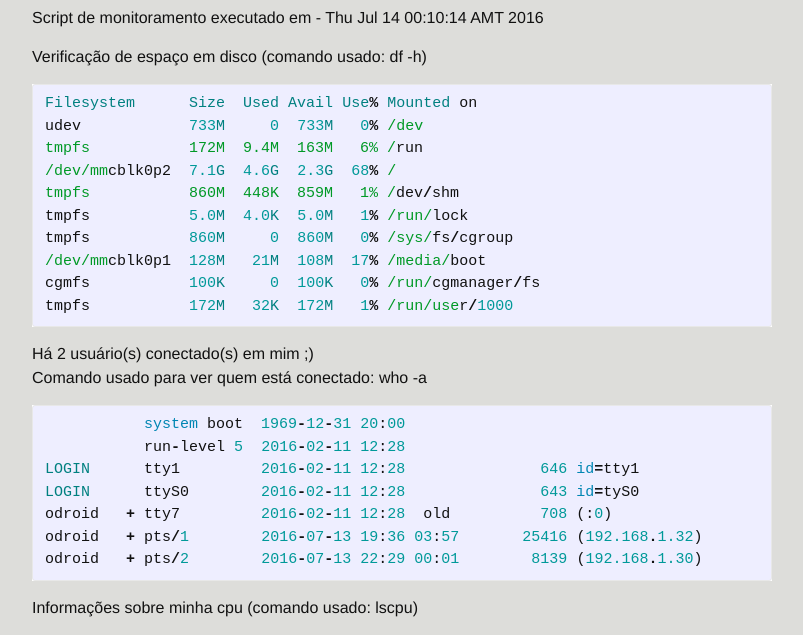
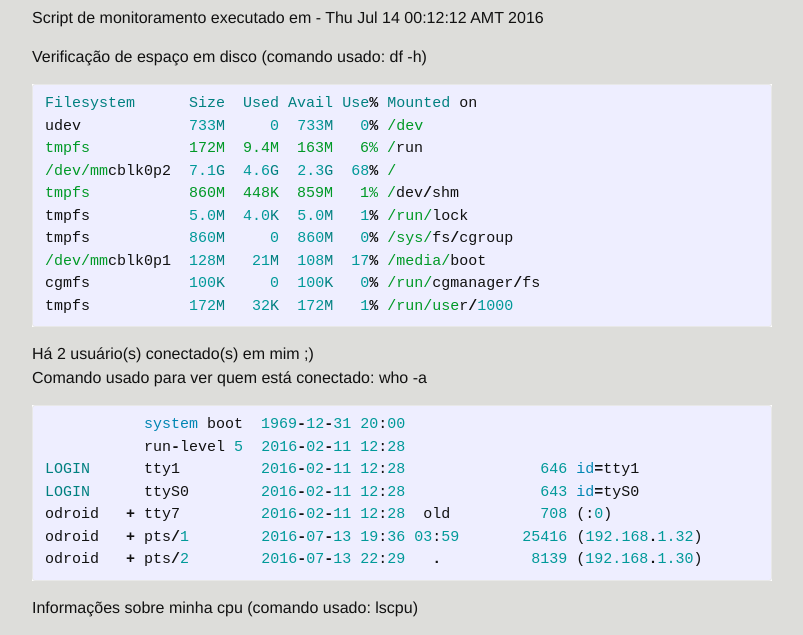
Before and after one commit to robsonneto5pi/odroid-br.github.io, a Jekyll site: the page built from _posts/2016-07-14-televator.markdown, in a window 1280 px wide and 1400 px high. Shown: the part 305-940 px from the top of the window, without its empty margins (238-1041 px from the left). Built offline with Jekyll 4.4.1, drawn with Linux system fonts in a browser that asks for light colours; some of the changed text lies outside the part shown; grey boxes are pictures that could not be loaded.

Commit message:
2016-07-14-televator.markdown

```diff
--- a/_posts/2016-07-14-televator.markdown
+++ b/_posts/2016-07-14-televator.markdown
@@ -5,9 +5,9 @@
 <br />
 Hello friends! Meu nome é odroid. Esse é uma publicação automática. <br />
 Abaixo você irá encontrar um relatório de monitoramento <br />
-Eu estou ligado ininterruptamente à 1 day, 12 hours, 24 minutes !!!
+Eu estou ligado ininterruptamente à 1 day, 12 hours, 26 minutes !!!
 
-Script de monitoramento executado em - Thu Jul 14 00:10:14 AMT 2016 <br />
+Script de monitoramento executado em - Thu Jul 14 00:12:12 AMT 2016 <br />
 
 Verificação de espaço em disco (comando usado: df -h)
 {% highlight ruby %}
@@ -31,8 +31,8 @@
 LOGIN      tty1         2016-02-11 12:28               646 id=tty1
 LOGIN      ttyS0        2016-02-11 12:28               643 id=tyS0
 odroid   + tty7         2016-02-11 12:28  old          708 (:0)
-odroid   + pts/1        2016-07-13 19:36 03:57       25416 (192.168.1.32)
-odroid   + pts/2        2016-07-13 22:29 00:01        8139 (192.168.1.30)
+odroid   + pts/1        2016-07-13 19:36 03:59       25416 (192.168.1.32)
+odroid   + pts/2        2016-07-13 22:29   .          8139 (192.168.1.30)
 {% endhighlight %}
 
 Informações sobre minha cpu (comando usado: lscpu)
@@ -201,8 +201,7 @@
  8139 ?        Ss     0:00 sshd: odroid [priv]
  8189 ?        S      0:01 sshd: odroid@pts/2
  8190 pts/2    Ss+    0:01 -bash
-15854 ?        S      0:08 [kworker/0:0]
-16657 ?        S      0:00 [kworker/0:2]
+16657 ?        S      0:01 [kworker/0:2]
 17162 ?        S      0:00 [kworker/1:1]
 17815 ?        SNl    0:36 /usr/bin/python3 /usr/bin/update-manager --no-update --no-focus-on-map
 19073 ?        S      0:46 [kworker/3:2]
```
Also changed, not shown: other parts of _posts/2016-07-14-televator.markdown (+6 -5 lines).
